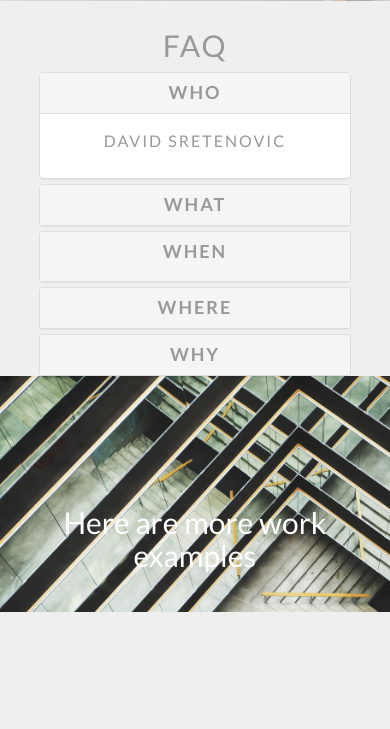
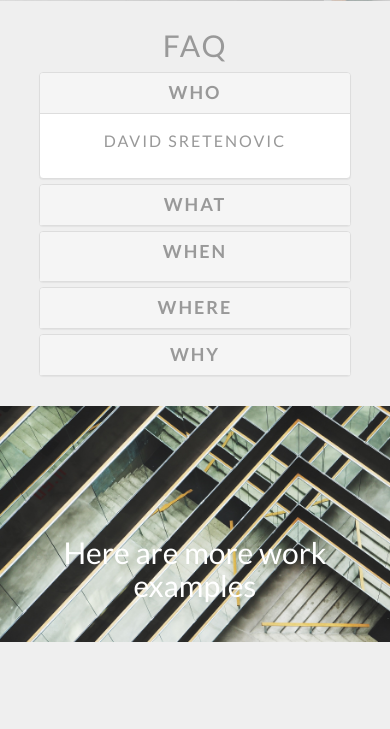
Before and after one commit to davidsretenovic/portfolio-2.8, a plain HTML site: page index.html in a window 390 px wide. Shown: the part 4119-4848 px from the top of the page. Drawn offline with nearby package versions, Linux system fonts and the light colour scheme.

Commit message:
added media query for faq

```diff
--- a/css/style.css
+++ b/css/style.css
@@ -359,4 +359,11 @@ footer img   {
 		width: 100%;
 		display: block;
 	}
+
+	/* accordion */
+	#accordion {
+		width: 80%;
+		margin: 0 auto;
+		padding-bottom: 30px;
+	}
 }
```
